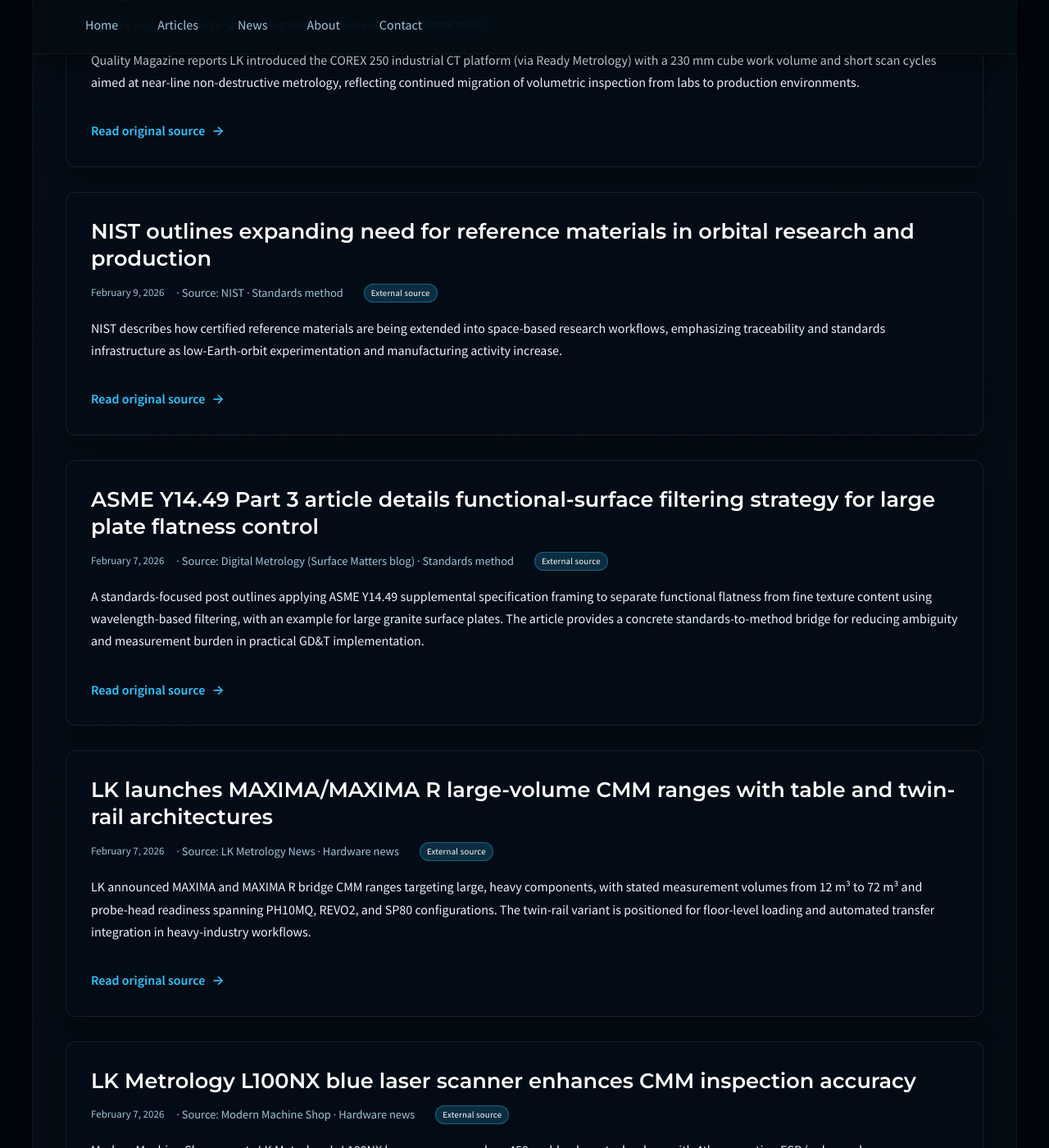
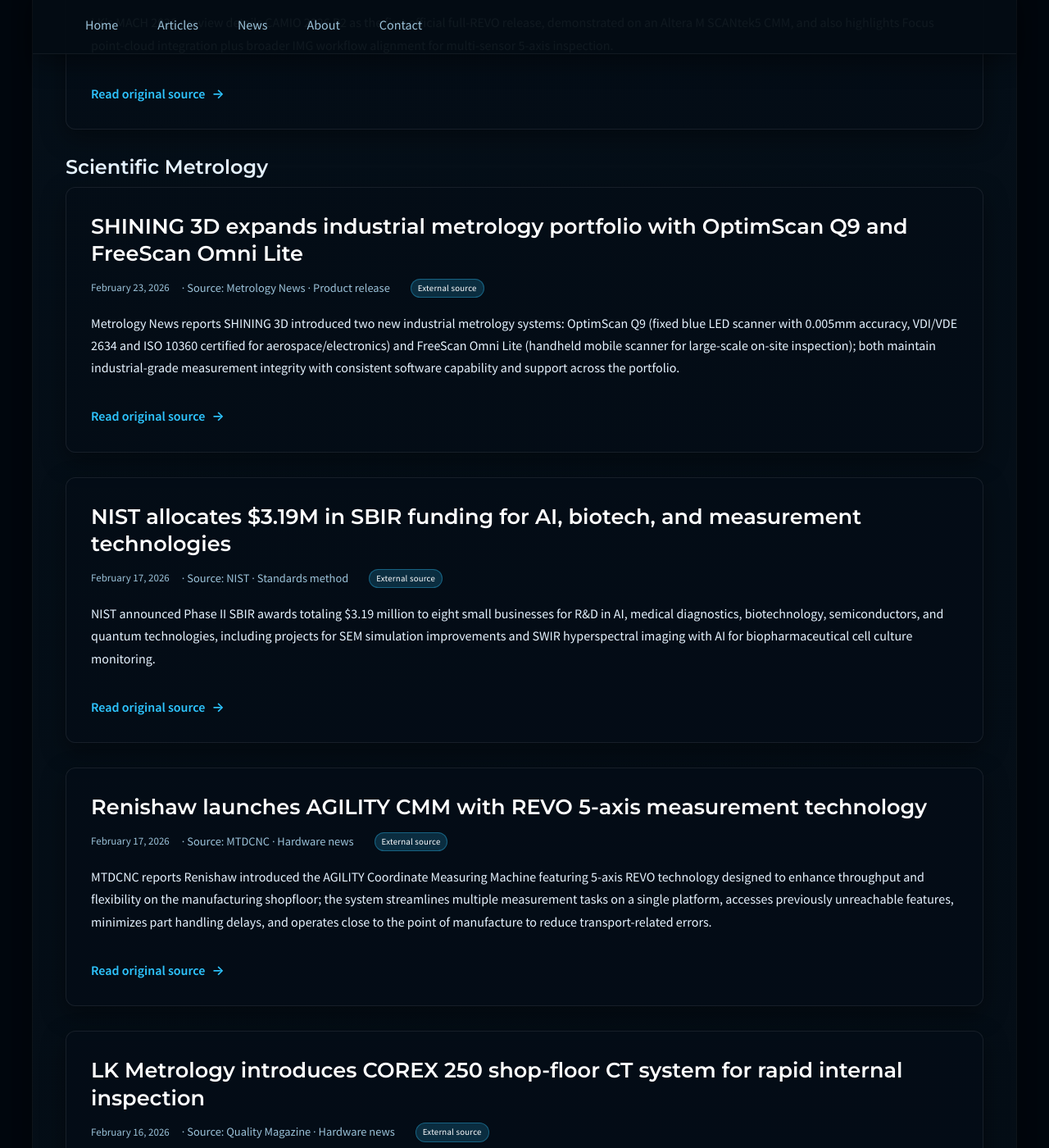
Before and after one commit to JohnForeman/MetrologyCentral, a Jekyll site: the page built from news.md, in a window 1280 px wide and 1400 px high, scrolled down 12321 px. Shown: the whole window at 82% size. Built offline with Jekyll 4.4.1, drawn with Linux system fonts in a browser that asks for light colours; some of the changed text lies outside the part shown.

Commit message:
Add 4 new stories: Verisurf 2026, SHINING 3D OptimScan/FreeScan, Airbus 2026 delivery target, Renishaw AGILITY CMM

```diff
--- a/_data/news.yml
+++ b/_data/news.yml
@@ -1,3 +1,27 @@
+- date: 2026-02-23
+  title: Verisurf 2026 introduces workflow improvements for digital manufacturing metrology
+  source: Metrology News
+  sector: quality_software
+  kind: vendor_release
+  summary: Metrology News reports Verisurf 2026 introduces numerous new features and workflow improvements designed to help manufacturers reduce costs, save time, and enhance repeatable process control across all stages of digital manufacturing; by embedding metrology into the digital workflow, manufacturers gain faster inspection with greater visibility, repeatability, and control of their entire production process.
+  url: https://metrology.news/verisurf-2026-precision-meets-innovation/
+
+- date: 2026-02-23
+  title: SHINING 3D expands industrial metrology portfolio with OptimScan Q9 and FreeScan Omni Lite
+  source: Metrology News
+  sector: scientific_metrology
+  kind: product_release
+  summary: 'Metrology News reports SHINING 3D introduced two new industrial metrology systems: OptimScan Q9 (fixed blue LED scanner with 0.005mm accuracy, VDI/VDE 2634 and ISO 10360 certified for aerospace/electronics) and FreeScan Omni Lite (handheld mobile scanner for large-scale on-site inspection); both maintain industrial-grade measurement integrity with consistent software capability and support across the portfolio.'
+  url: https://metrology.news/shining-3d-expands-industrial-3d-scanning-range-with-new-metrology-systems/
+
+- date: 2026-02-22
+  title: Airbus targets record 870 commercial jet deliveries in 2026, up 10% from 2025
+  source: AeroNews Journal
+  sector: aerospace_defense_manufacturing
+  kind: industry_news
+  summary: AeroNews Journal reports Airbus raised its 2026 delivery forecast to approximately 870 aircraft, a 10% increase over 793 delivered in 2025 and surpassing the pre-pandemic high of 863 in 2019; the company plans to stabilize A320neo narrowbody production at 70-75 aircraft per month by end of 2026, supported by an order backlog exceeding 8,700 aircraft despite ongoing supply chain and engine availability challenges.
+  url: https://www.aeronewsjournal.com/2026/02/airbus-soars-higher-targets-record-870.html
+
 - date: 2026-02-20
   title: Ganfeng Lithium begins mass production of semi-solid-state EV batteries at 650 Wh/kg
   source: Electrek
@@ -21,6 +45,14 @@
   kind: hardware_news
   summary: 3D Printing Industry reports Hexagon introduced a portable HYPERSCAN 3D scanner certified to VDI/VDE 2634-3 and validated by ISO 17025 accredited laboratory, eliminating reference targets that typically add 15-30 minutes per setup; the system operates in handheld or robotic configurations, integrates with PC-DMIS, Inspire, and SpatialAnalyzer, and supports components up to 7 metres with Wi-Fi 6/7 and integrated battery for shopfloor deployment.
   url: https://3dprintingindustry.com/news/hexagon-launches-new-certified-marker-free-hyperscan-3d-scanner-249109/
+
+- date: 2026-02-17
+  title: Renishaw launches AGILITY CMM with REVO 5-axis measurement technology
+  source: MTDCNC
+  sector: scientific_metrology
+  kind: hardware_news
+  summary: MTDCNC reports Renishaw introduced the AGILITY Coordinate Measuring Machine featuring 5-axis REVO technology designed to enhance throughput and flexibility on the manufacturing shopfloor; the system streamlines multiple measurement tasks on a single platform, accesses previously unreachable features, minimizes part handling delays, and operates close to the point of manufacture to reduce transport-related errors.
+  url: https://mtdcnc.com/news/renishaw-plc/renishaw-launches-advanced-agility-cmm-system/
 
 - date: 2026-02-19
   title: Measurement Solutions Ltd appointed UK distributor for READY shopfloor metrology brand
```
